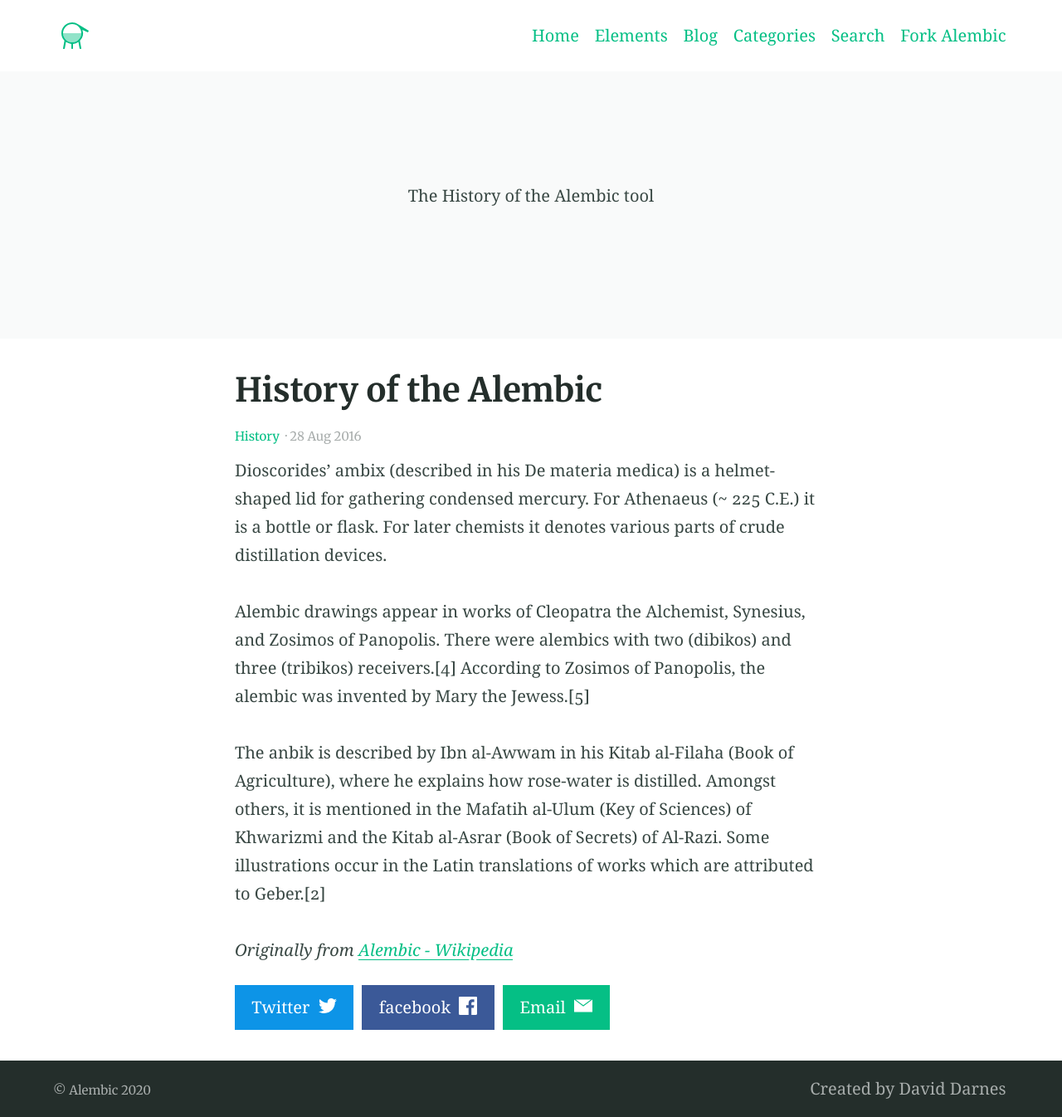
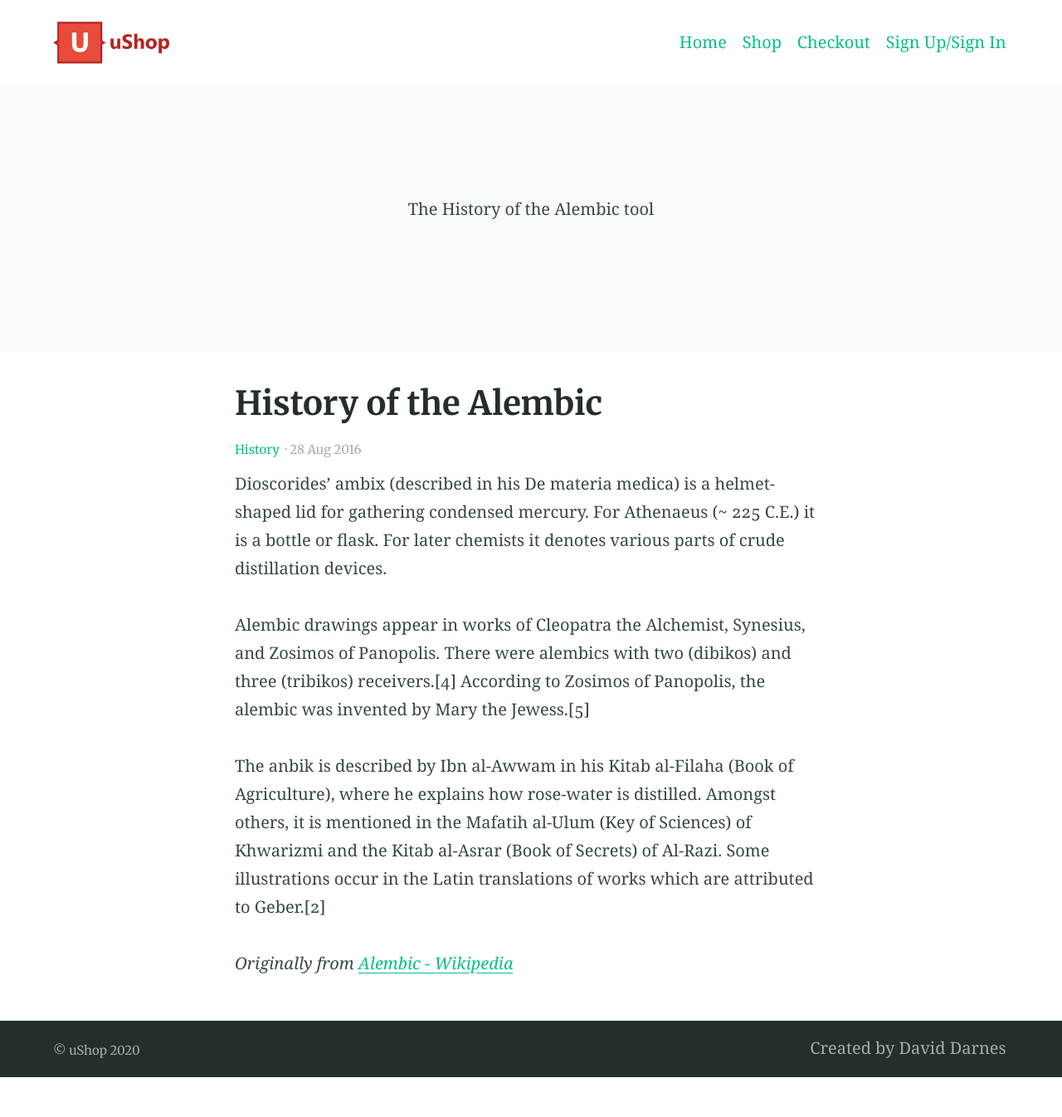
Before and after one commit to emfriis/web503-jekyll, a Jekyll site: the page built from _posts/2016-08-28-example-post-two.md, in a window 1280 px wide. Shown: the whole page at 83% size. Built offline with Jekyll 4.4.1, drawn with Linux system fonts in a browser that asks for light colours; after the commit the page ends 1298 px from its top, so only the background shows below that.

Commit message:
Added info to config.yml

```diff
--- a/_config.yml
+++ b/_config.yml
@@ -93,13 +93,13 @@ defaults:
 # 7. Site settings
 encoding: utf-8 # Make sure the encoding is right
 lang: en-GB # Set the site language
-title: "Alembic" # Site name or title, also used in jekyll-seo-tag
-logo: "/assets/logos/logo.svg" # Site logo, also used in jekyll-seo-tag
+title: "uShop" # Site name or title, also used in jekyll-seo-tag
+logo: "/assets/logos/logoTextHoriz.png" # Site logo, also used in jekyll-seo-tag
 description: "Alembic is a starting point for Jekyll projects. Rather than starting from scratch, this boilerplate is designed to get the ball rolling immediately" # Site description and default description, also used in jekyll-seo-tag
-url: "https://alembic.darn.es" # Site url, also used in jekyll-seo-tag
+url: "http://efriis.me/web503-jekyll/" # Site url, also used in jekyll-seo-tag
 baseurl: ""
-repo: "https://github.com/daviddarnes/alembic"
-email: "me@daviddarnes.com"
+repo: "https://github.com/emfriis/web503-jekyll"
+email: "emilyfriis4@gmail.com"
 # disqus: "alembic-1" # Blog post comments, uncomment the option and set the site ID from your Disqus account
 # google_analytics: ''
 # google_analytics_anonymize_ip: ''
@@ -121,29 +121,24 @@ favicons: # Favicons are also used in the manifest file. Syntax is 'size: path'
 navigation_header:
 - title: Home
   url: /
-- title: Elements
+- title: Shop
   url: /elements/
-- title: Blog
+- title: Checkout
   url: /blog/
-- title: Categories
-  url: /categories/
-- title: Search
-  url: /search/
-- title: Fork Alembic
-  url: https://github.com/daviddarnes/alembic
+- title: Sign Up/Sign In
 
 navigation_footer:
 - title: Created by David Darnes
   url: https://darn.es
 
 social_links: # Appears in sidebar. Set the urls then uncomment and comment out as desired
-  Twitter: https://twitter.com/DavidDarnes
-  LinkedIn: https://www.linkedin.com/in/daviddarnes
-  GitHub: https://github.com/daviddarnes
-  link: https://darn.es
-  RSS: /feed.xml
+#  Twitter: https://twitter.com/DavidDarnes
+#  LinkedIn: https://www.linkedin.com/in/daviddarnes
+#  GitHub: https://github.com/daviddarnes
+#  link: https://darn.es
+#  RSS: /feed.xml
 
 sharing_links: # Appear at the bottom of single blog posts, add as desired. The value can be 'true' or the desired button colour
-  Twitter: "#0d94e7"
-  facebook: "#3B5998"
-  Email: true
+#  Twitter: "#0d94e7"
+#  facebook: "#3B5998"
+#  Email: true
```
Also changed, not shown: assets/logos/logo@1024px.png (deleted), assets/logos/logo@120px.png (deleted), assets/logos/logo@144px.png (deleted), assets/logos/logo@16px.png (deleted), assets/logos/logo@180px.png (deleted), assets/logos/logo@32px.png (deleted), assets/logos/logo@512px.png (deleted), assets/logos/logo@96px.png (deleted), assets/logos/logoOnly.png (added), assets/logos/logoTextHoriz.png (added), assets/logos/logoTextVert.png (added).
